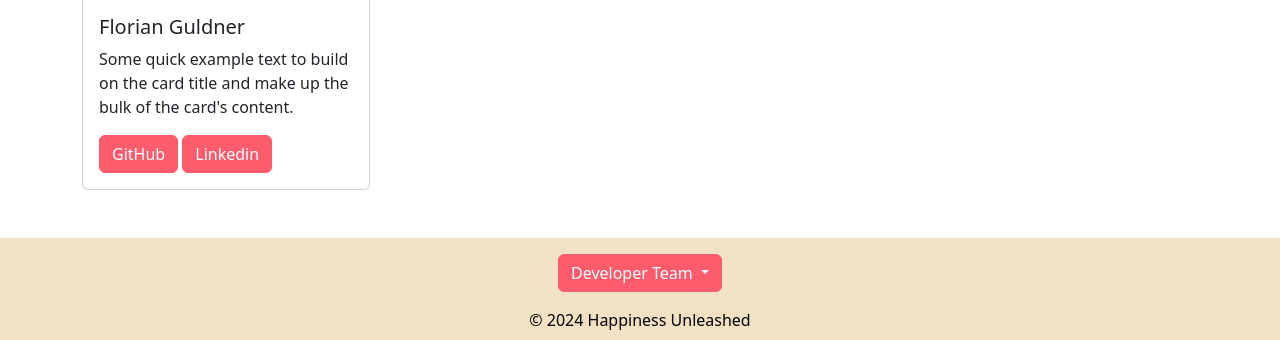
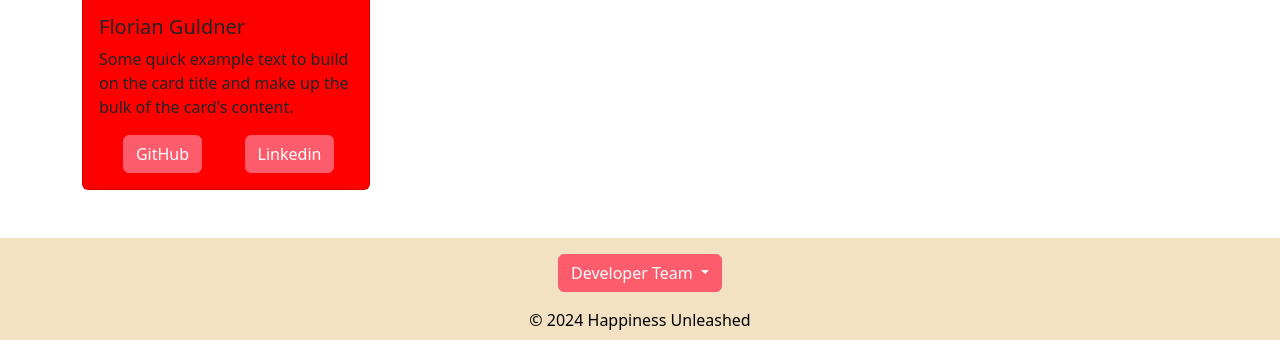
Before and after one commit to stephendawsondev/happiness-unleashed-svelte-ninja, a Django app: page /our-team/ in a window 1280 px wide. Shown: the part 2840-3180 px from the top of the page. Run offline with Django 4.2, Linux system fonts and the light colour scheme; some libraries are stand-ins or nearby versions.

Commit message:
create about.html and new css file teampage_about.css

```diff
--- /dev/null
+++ b/happiness_app/static/happiness_app/css/teampage_about.css
@@ -0,0 +1,3 @@
+.card {
+    background-color: red;
+}
--- a/happiness_app/templates/happiness_app/our_team.html
+++ b/happiness_app/templates/happiness_app/our_team.html
@@ -4,6 +4,7 @@
 {% block extra_css %}
 {{ block.super }}
 <link rel="stylesheet" href="{% static 'happiness_app/css/style.css' %}">
+<link rel="stylesheet" href="{% static 'happiness_app/css/teampage_about.css' %}">
 {% endblock extra_css %}
 
 {% block content %}
@@ -16,8 +17,16 @@
       <div class="card-body">
         <h5 class="card-title">Stephen Dawson</h5>
         <p class="card-text">Some quick example text to build on the card title and make up the bulk of the card's content.</p>
+        <div class="container text-center">
+          <div class="row">
+            <div class="col">
               <a href="https://github.com/stephendawsondev" class="btn btn-primary">GitHub</a>
+            </div>
+            <div class="col">
               <a href="https://www.linkedin.com/in/sdstephendawson/" class="btn btn-primary">Linkedin</a>
+            </div>
+          </div>
+        </div>
       </div>
     </div>
 
@@ -26,8 +35,16 @@
       <div class="card-body">
         <h5 class="card-title">Hilla Muraja</h5>
         <p class="card-text">Some quick example text to build on the card title and make up the bulk of the card's content.</p>
+        <div class="container text-center">
+          <div class="row">
+            <div class="col">
               <a href="https://github.com/HMuraja" class="btn btn-primary">GitHub</a>
+            </div>
+            <div class="col">
               <a href="https://avatars.githubusercontent.com/u/115192139?v=4" class="btn btn-primary">Linkedin</a>
+            </div>
+          </div>
+        </div>
       </div>
     </div>
 
@@ -36,8 +53,16 @@
       <div class="card-body">
         <h5 class="card-title">Felipe Zanetti</h5>
         <p class="card-text">Some quick example text to build on the card title and make up the bulk of the card's content.</p>
+        <div class="container text-center">
+          <div class="row">
+            <div class="col">
               <a href="" class="btn btn-primary">GitHub</a>
+            </div>
+            <div class="col">
               <a href="" class="btn btn-primary">Linkedin</a>
+            </div>
+          </div>
+        </div>
       </div>
     </div>
 
@@ -46,8 +71,16 @@
       <div class="card-body">
         <h5 class="card-title">Soundarya Kantimahanti</h5>
         <p class="card-text">Some quick example text to build on the card title and make up the bulk of the card's content.</p>
-        <a href="" class="btn btn-primary">GitHub</a>
-        <a href="" class="btn btn-primary">Linkedin</a>
+        <div class="container text-center">
+          <div class="row">
+            <div class="col">
+              <a href="https://github.com/klsoundarya" class="btn btn-primary">GitHub</a>
+            </div>
+            <div class="col">
+              <a href="https://www.linkedin.com/in/soundarya-kantimahanti/" class="btn btn-primary">Linkedin</a>
+            </div>
+          </div>
+        </div>
       </div>
     </div>
 
@@ -56,8 +89,16 @@
       <div class="card-body">
         <h5 class="card-title">Claudio Cruz</h5>
         <p class="card-text">Some quick example text to build on the card title and make up the bulk of the card's content.</p>
+        <div class="container text-center">
+          <div class="row">
+            <div class="col">
               <a href="" class="btn btn-primary">GitHub</a>
+            </div>
+            <div class="col">
               <a href="" class="btn btn-primary">Linkedin</a>
+            </div>
+          </div>
+        </div>
       </div>
     </div>
 
@@ -66,8 +107,16 @@
       <div class="card-body">
         <h5 class="card-title">Ann Edvinsson</h5>
         <p class="card-text">Some quick example text to build on the card title and make up the bulk of the card's content.</p>
+        <div class="container text-center">
+          <div class="row">
+            <div class="col">
               <a href="https://github.com/aslinedvinsson" class="btn btn-primary">GitHub</a>
+            </div>
+            <div class="col">
               <a href="https://www.linkedin.com/in/ann-edvinsson/" class="btn btn-primary">Linkedin</a>
+            </div>
+          </div>
+        </div>
       </div>
     </div>
 
@@ -76,8 +125,16 @@
       <div class="card-body">
         <h5 class="card-title">Florian Guldner</h5>
         <p class="card-text">Some quick example text to build on the card title and make up the bulk of the card's content.</p>
+        <div class="container text-center">
+          <div class="row">
+            <div class="col">
               <a href="https://github.com/Fl0W97" class="btn btn-primary">GitHub</a>
+            </div>
+            <div class="col">
               <a href="www.linkedin.com/in/florian-guldner-4a684897" class="btn btn-primary">Linkedin</a>
+            </div>
+          </div>
+        </div>
       </div>
     </div>
 
```
Also changed, not shown: happiness_app/templates/happiness_app/about.html (added, +31 -0 lines). Lines whose indentation alone changed are shown as unchanged.
